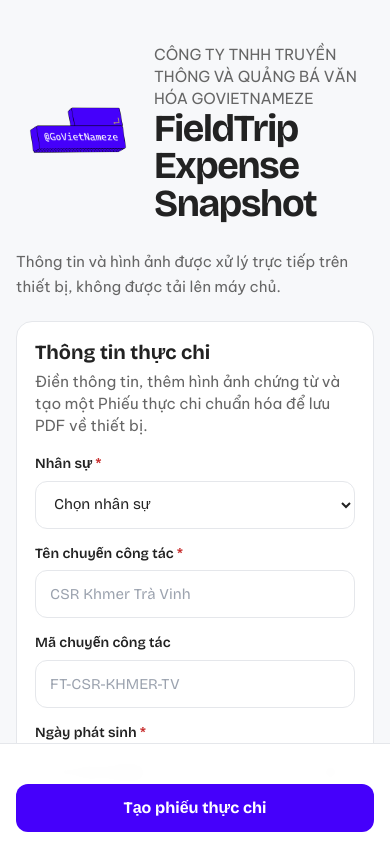
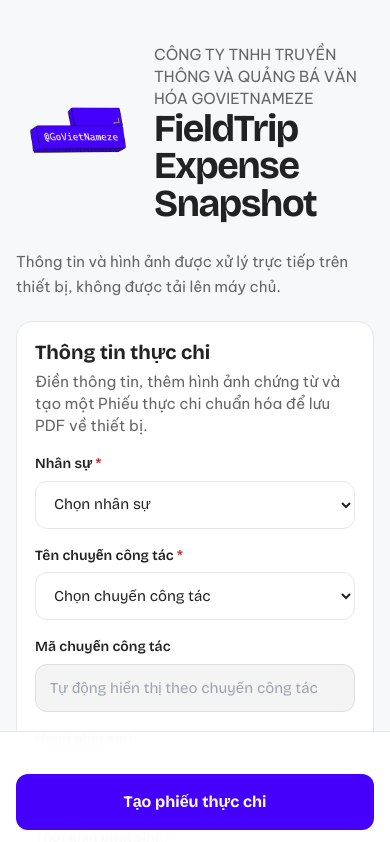
Before and after one commit to Nethancivan/FieldTrip, a React (Vite) app: page / in a window 390 px wide. Shown: the top 842 px of the page. Built offline with nearby package versions, Linux system fonts and the light colour scheme.

Commit message:
Improve expense form fieldtrip selection and mobile layout

```diff
--- a/src/App.jsx
+++ b/src/App.jsx
@@ -179,7 +179,7 @@
 
   return (
     <>
-      <main className="app-shell">
+      <main className="app-shell form-page-content">
         <div className="app-container">
           <AppHeader />
           <div className="workspace-grid">
--- a/src/components/ExpenseForm.jsx
+++ b/src/components/ExpenseForm.jsx
@@ -21,18 +21,27 @@
     photoMessage,
     isProcessingPhotos,
     updateField,
+    updateFields,
     addPhotos,
     removePhoto,
   } = formApi;
   const descriptionLength = form.description.length;
+  const selectedFieldtrip = fieldtrips.find((fieldtrip) => fieldtrip.name === form.fieldtrip);
+  const hasUnknownFieldtrip = Boolean(form.fieldtrip) && !selectedFieldtrip;
+  const fieldtripError =
+    errors.fieldtrip ||
+    (hasUnknownFieldtrip
+      ? "Chuyến công tác này không còn trong danh sách. Vui lòng chọn lại."
+      : "");
 
-  const handleFieldtripBlur = (event) => {
-    const value = event.target.value.trim();
-    updateField("fieldtrip", value);
-    const matchedFieldtrip = fieldtrips.find((fieldtrip) => fieldtrip.name === value);
-    if (matchedFieldtrip && !form.fieldtripCode.trim()) {
-      updateField("fieldtripCode", matchedFieldtrip.code);
-    }
+  const handleFieldtripChange = (event) => {
+    const selectedName = event.target.value;
+    const matchedFieldtrip = fieldtrips.find((fieldtrip) => fieldtrip.name === selectedName);
+
+    updateFields({
+      fieldtrip: selectedName,
+      fieldtripCode: matchedFieldtrip?.code || "",
+    });
   };
 
   return (
@@ -66,27 +75,30 @@
           )}
         </FormField>
 
-        <FormField id="fieldtrip" label={copy.fields.fieldtrip} required error={errors.fieldtrip}>
+        <FormField id="fieldtrip" label={copy.fields.fieldtrip} required error={fieldtripError}>
           {({ describedBy }) => (
-            <>
-              <input
+            <select
               id="fieldtrip"
+              name="fieldtrip"
               className="form-control"
-                type="text"
-                list="fieldtrip-suggestions"
               value={form.fieldtrip}
-                placeholder={copy.placeholders.fieldtrip}
-                aria-invalid={errors.fieldtrip ? "true" : "false"}
+              required
+              aria-invalid={fieldtripError ? "true" : "false"}
               aria-describedby={describedBy}
-                onChange={(event) => updateField("fieldtrip", event.target.value)}
-                onBlur={handleFieldtripBlur}
-              />
-              <datalist id="fieldtrip-suggestions">
+              onChange={handleFieldtripChange}
+            >
+              <option value="">{copy.placeholders.fieldtrip}</option>
+              {hasUnknownFieldtrip ? (
+                <option value={form.fieldtrip}>
+                  Chuyến công tác không còn trong danh sách: {form.fieldtrip}
+                </option>
+              ) : null}
               {fieldtrips.map((fieldtrip) => (
-                  <option key={fieldtrip.code} value={fieldtrip.name} label={fieldtrip.code} />
+                <option key={fieldtrip.code} value={fieldtrip.name}>
+                  {fieldtrip.name}
+                </option>
               ))}
-              </datalist>
-            </>
+            </select>
           )}
         </FormField>
 
@@ -94,14 +106,15 @@
           {({ describedBy }) => (
             <input
               id="fieldtripCode"
-              className="form-control"
+              name="fieldtripCode"
+              className="form-control trip-code-input"
               type="text"
               value={form.fieldtripCode}
               placeholder={copy.placeholders.fieldtripCode}
               aria-invalid={errors.fieldtripCode ? "true" : "false"}
               aria-describedby={describedBy}
-              onChange={(event) => updateField("fieldtripCode", event.target.value)}
-              onBlur={(event) => updateField("fieldtripCode", event.target.value.trim())}
+              readOnly
+              aria-readonly="true"
             />
           )}
         </FormField>
@@ -201,7 +214,7 @@
           )}
         </FormField>
 
-        <FormField id="location" label={copy.fields.location} error={errors.location} className="span-full">
+        <FormField id="location" label={copy.fields.location} error={errors.location} className="span-full location-field">
           {({ describedBy }) => (
             <input
               id="location"
--- a/src/components/FormField.jsx
+++ b/src/components/FormField.jsx
@@ -11,7 +11,7 @@
   const noteId = `${id}-note`;
 
   return (
-    <div className={`field-stack ${className}`}>
+    <div className={["field-stack", "form-field", className].filter(Boolean).join(" ")}>
       <label className="field-label form-label" htmlFor={id}>
         {label}
         {required ? <span className="required-mark"> *</span> : null}
--- a/src/components/StickyActionBar.jsx
+++ b/src/components/StickyActionBar.jsx
@@ -9,7 +9,7 @@
   onGenerate,
 }) {
   return (
-    <div className="sticky-action" aria-label="Khu vực thao tác chính">
+    <div className="sticky-action mobile-submit-bar" aria-label="Khu vực thao tác chính">
       <div className="sticky-action-inner">
         <p
           className={`sticky-action-status ${liveTone === "error" ? "live-region-error" : ""} ${liveTone === "success" ? "live-region-success" : ""}`}
--- a/src/constants/copy.js
+++ b/src/constants/copy.js
@@ -37,8 +37,8 @@
   placeholders: {
     employee: "Chọn nhân sự",
     category: "Chọn hạng mục",
-    fieldtrip: "CSR Khmer Trà Vinh",
-    fieldtripCode: "FT-CSR-KHMER-TV",
+    fieldtrip: "Chọn chuyến công tác",
+    fieldtripCode: "Tự động hiển thị theo chuyến công tác",
     amount: "1.250.000",
     description:
       "Taxi từ Trường Đại học Trà Vinh đến địa điểm khảo sát hoạt động CSR.",
--- a/src/index.css
+++ b/src/index.css
@@ -31,6 +31,8 @@
   body,
   #root {
     font-family: var(--font-primary);
+    max-width: 100%;
+    overflow-x: hidden;
   }
 
   button,
@@ -145,6 +147,10 @@
     padding: 18px 16px 108px;
   }
 
+  .form-page-content {
+    padding-bottom: calc(120px + env(safe-area-inset-bottom));
+  }
+
   .app-container {
     width: min(100%, 1180px);
     margin: 0 auto;
@@ -238,13 +244,20 @@
 
   .form-grid {
     display: grid;
-    gap: 16px;
+    grid-template-columns: minmax(0, 1fr);
+    gap: 20px 16px;
+    width: 100%;
     margin-top: 18px;
   }
 
   .field-stack {
     display: grid;
     gap: 8px;
+  }
+
+  .form-field {
+    width: 100%;
+    min-width: 0;
   }
 
   .field-label {
@@ -289,8 +302,12 @@
   }
 
   .form-control {
+    display: block;
     width: 100%;
+    max-width: 100%;
+    min-width: 0;
     min-height: 48px;
+    box-sizing: border-box;
     border: 1px solid var(--brand-border);
     border-radius: 12px;
     background: var(--brand-surface);
@@ -314,6 +331,60 @@
     cursor: not-allowed;
     background: var(--brand-background);
     color: var(--brand-text-muted);
+  }
+
+  .trip-code-input[readonly] {
+    cursor: default;
+    border-color: #dedede;
+    background: #f4f4f4;
+    color: #4f4f4f;
+  }
+
+  .location-field {
+    width: 100%;
+    min-width: 0;
+  }
+
+  .location-field input {
+    width: 100%;
+    max-width: 100%;
+    min-width: 0;
+    box-sizing: border-box;
+  }
+
+  input[type="date"],
+  input[type="time"],
+  input[type="datetime-local"] {
+    display: block;
+    width: 100%;
+    max-width: 100%;
+    min-width: 0;
+    height: 56px;
+    padding: 0 16px;
+    border-radius: 14px;
+    box-sizing: border-box;
+    background-color: #fff;
+    color: #171717;
+    font-family: var(--font-secondary);
+    font-size: 16px;
+    line-height: 1.2;
+    text-align: left;
+    overflow: hidden;
+    -webkit-appearance: none;
+    appearance: none;
+  }
+
+  input[type="date"]::-webkit-date-and-time-value,
+  input[type="time"]::-webkit-date-and-time-value {
+    min-width: 0;
+    text-align: left;
+  }
+
+  input[type="date"]::-webkit-datetime-edit,
+  input[type="time"]::-webkit-datetime-edit {
+    display: block;
+    min-width: 0;
+    padding: 0;
   }
 
   .checkbox-control {
@@ -887,11 +958,13 @@
     right: 0;
     bottom: 0;
     left: 0;
-    z-index: 20;
+    z-index: 50;
+    width: 100%;
+    box-sizing: border-box;
     border-top: 1px solid var(--brand-border);
     background: rgba(255, 255, 255, 0.96);
-    padding: 12px 16px calc(12px + env(safe-area-inset-bottom));
-    backdrop-filter: blur(10px);
+    padding: 14px 16px calc(14px + env(safe-area-inset-bottom));
+    backdrop-filter: blur(12px);
   }
 
   .sticky-action-inner {
@@ -901,6 +974,7 @@
 
   .sticky-action .btn {
     width: 100%;
+    min-height: 56px;
   }
 
   .sticky-action-status {
@@ -946,6 +1020,10 @@
     padding: 28px 24px 48px;
   }
 
+  .form-page-content {
+    padding-bottom: 48px;
+  }
+
   .app-title {
     font-size: 2.75rem;
   }
@@ -957,14 +1035,6 @@
   .workspace-grid {
     grid-template-columns: minmax(360px, 0.88fr) minmax(0, 1.12fr);
     align-items: start;
-  }
-
-  .form-grid {
-    grid-template-columns: repeat(2, minmax(0, 1fr));
-  }
-
-  .form-grid .span-full {
-    grid-column: 1 / -1;
   }
 
   .sticky-action {
@@ -999,9 +1069,33 @@
 
 }
 
+@media (min-width: 769px) {
+  .form-grid {
+    grid-template-columns: repeat(2, minmax(0, 1fr));
+  }
+
+  .form-grid .span-full {
+    grid-column: 1 / -1;
+  }
+}
+
 @media (max-width: 719px) {
   .app-shell {
-    padding-bottom: 154px;
+    padding-bottom: calc(170px + env(safe-area-inset-bottom));
+  }
+
+  .form-grid {
+    grid-template-columns: minmax(0, 1fr);
+    gap: 18px;
+  }
+
+  .form-field,
+  .form-field input,
+  .form-field select,
+  .form-field textarea {
+    width: 100%;
+    max-width: 100%;
+    min-width: 0;
   }
 
   .website-logo-wrapper {
--- a/src/utils/validation.js
+++ b/src/utils/validation.js
@@ -1,4 +1,5 @@
 import { isPositiveIntegerAmount } from "./currency";
+import { fieldtrips } from "../constants/fieldtrips";
 
 const MIN_DESCRIPTION_CHARS = 10;
 
@@ -6,12 +7,37 @@
   return String(value || "").trim().replace(/\s+/g, "").length;
 }
 
+function findFieldtripByName(value) {
+  const name = String(value || "").trim();
+  return fieldtrips.find((fieldtrip) => fieldtrip.name === name);
+}
+
 export function validateField(name, value, form, photos) {
   switch (name) {
     case "employee":
       return value ? "" : "Vui lòng chọn nhân sự.";
-    case "fieldtrip":
-      return String(value || "").trim() ? "" : "Vui lòng nhập tên chuyến công tác.";
+    case "fieldtrip": {
+      if (!String(value || "").trim()) {
+        return "Vui lòng chọn chuyến công tác.";
+      }
+      return findFieldtripByName(value)
+        ? ""
+        : "Chuyến công tác này không còn trong danh sách. Vui lòng chọn lại.";
+    }
+    case "fieldtripCode": {
+      if (!String(form?.fieldtrip || "").trim()) {
+        return "";
+      }
+
+      const selectedFieldtrip = findFieldtripByName(form.fieldtrip);
+      if (!selectedFieldtrip) {
+        return "";
+      }
+
+      return String(value || "").trim() === selectedFieldtrip.code
+        ? ""
+        : "Mã chuyến công tác không khớp với tên chuyến. Vui lòng chọn lại chuyến công tác.";
+    }
     case "expenseDate":
       return value ? "" : "Vui lòng chọn ngày phát sinh.";
     case "expenseTime":
@@ -43,6 +69,7 @@
   const fields = [
     "employee",
     "fieldtrip",
+    "fieldtripCode",
     "expenseDate",
     "expenseTime",
     "amountRaw",
```
Also changed, not shown: src/hooks/useExpenseForm.js (+37 -0 lines). Lines whose indentation alone changed are shown as unchanged.
